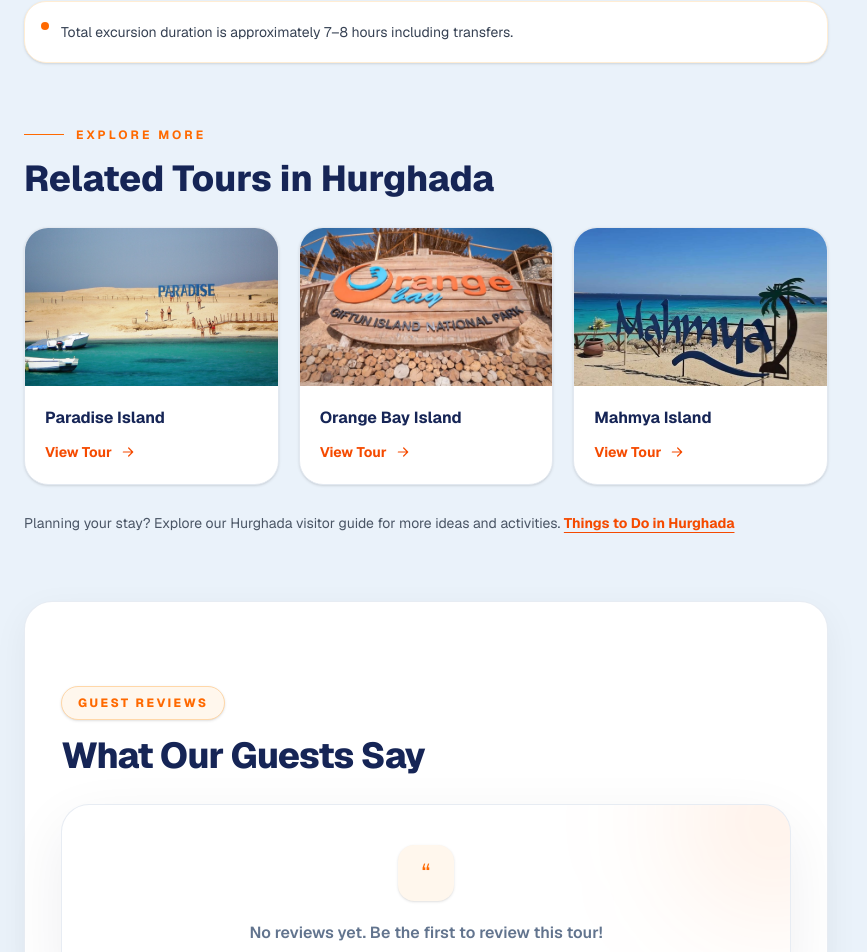
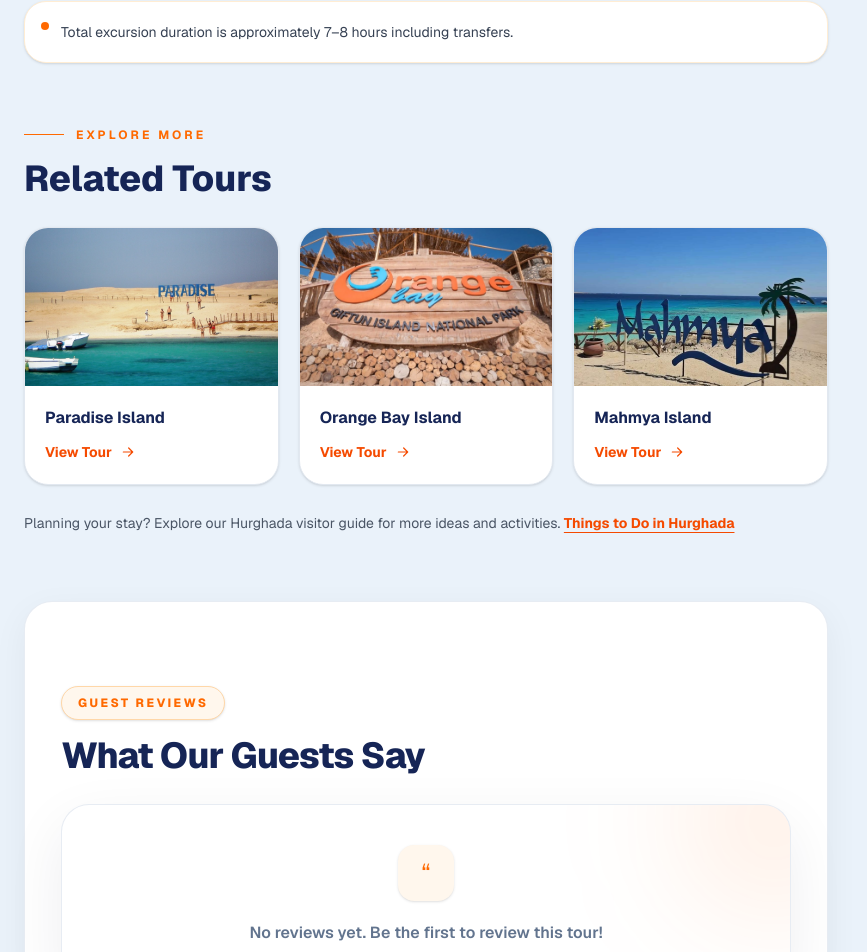
Before and after one commit to keo10666-droid/via-blue, a Next.js app: page /tours/eden-island in a window 1280 px wide. Shown: the part 4881-5833 px from the top of the page, without its empty margins (0-867 px from the left). Built offline with nearby package versions, Linux system fonts and the light colour scheme; no server answers; the database is empty.

Commit message:
Use destination-neutral related tours heading

```diff
--- a/app/tours/[slug]/page.tsx
+++ b/app/tours/[slug]/page.tsx
@@ -1409,7 +1409,7 @@ export default async function TourDetailsPage({
                   </p>
                 </div>
                 <h2 id="related-tours-heading" className="mt-4 text-3xl font-extrabold text-blue-950 md:text-4xl">
-                  <HomeText en="Related Tours in Hurghada" de="Ähnliche Ausflüge in Hurghada" fr="Excursions similaires à Hurghada" ro="Excursii similare în Hurghada" ru="Похожие экскурсии в Хургаде" />
+                  <HomeText en="Related Tours" de="Ähnliche Ausflüge" fr="Excursions similaires" ro="Excursii similare" ru="Похожие экскурсии" />
                 </h2>
                 <div className="mt-7 grid gap-5 sm:grid-cols-2 lg:grid-cols-3">
                   {relatedTours.map((related) => (
```
